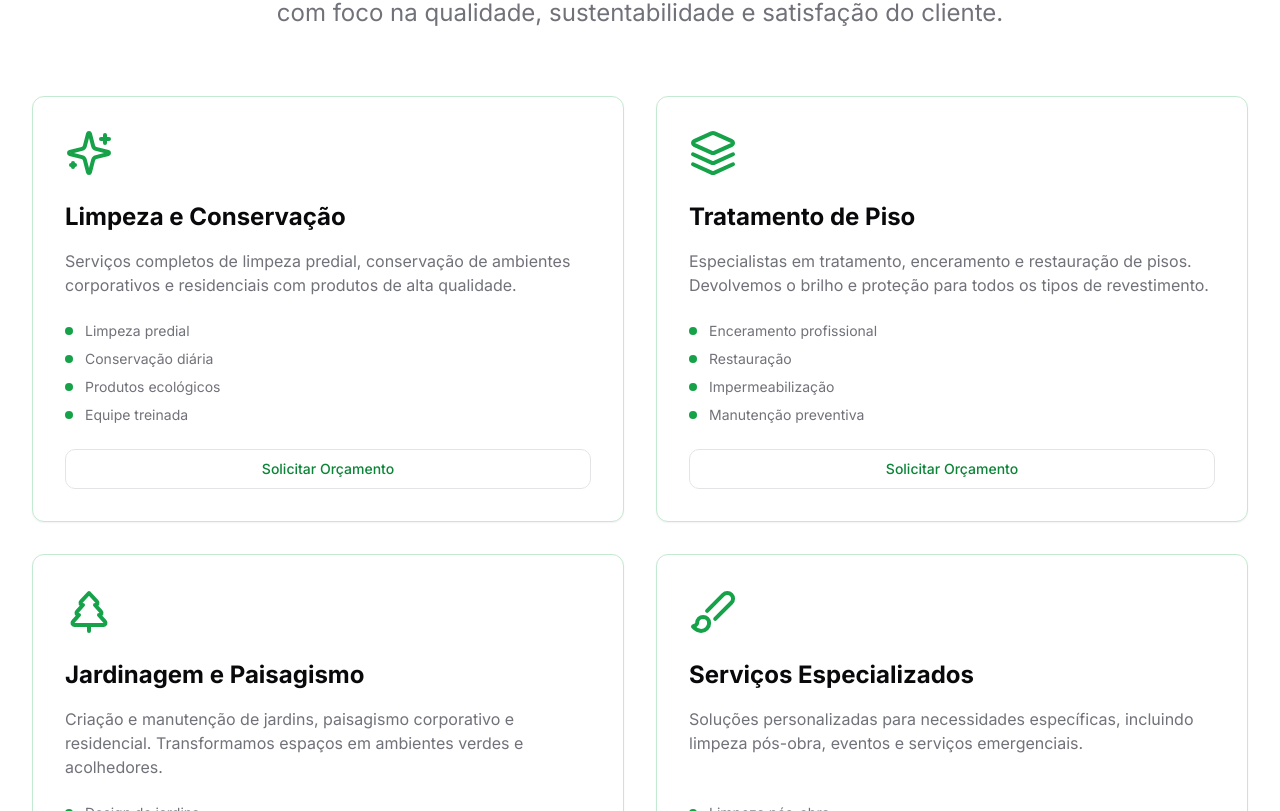
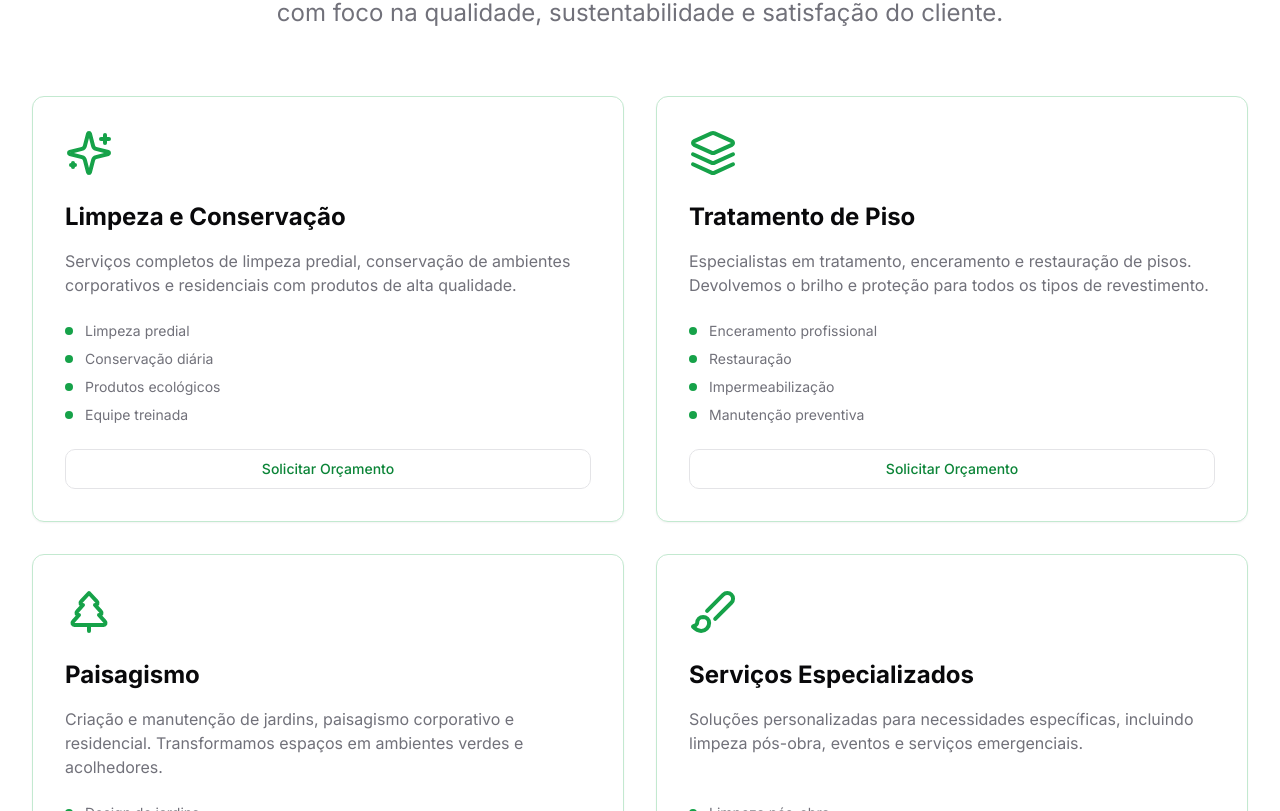
Before and after one commit to DevZipMateus/vals-sparkle-site, a React (Vite) app: page / in a window 1280 px wide. Shown: the part 2786-3597 px from the top of the page. Built offline with nearby package versions, Linux system fonts and the light colour scheme.

Commit message:
Change "Jardinagem" to "Paisagismo"

```diff
--- a/src/components/About.tsx
+++ b/src/components/About.tsx
@@ -42,7 +42,7 @@ const About = () => {
 
             <div className="space-responsive-sm text-muted-foreground leading-relaxed text-center lg:text-left">
               <p className="text-responsive-base">
-                Localizada na cidade de <strong className="text-foreground">Sorocaba - SP</strong>, a Val's Limpeza e Jardinagem é uma empresa especializada em terceirização de mão de obra.
+                Localizada na cidade de <strong className="text-foreground">Sorocaba - SP</strong>, a Val's Limpeza e Paisagismo é uma empresa especializada em terceirização de mão de obra.
               </p>
 
               <p className="text-responsive-sm">
--- a/src/components/Contact.tsx
+++ b/src/components/Contact.tsx
@@ -238,7 +238,7 @@ Mensagem: ${formData.message}`;
                         <option value="">Selecione um serviço</option>
                         <option value="limpeza-conservacao">Limpeza e Conservação</option>
                         <option value="tratamento-piso">Tratamento de Piso</option>
-                        <option value="jardinagem-paisagismo">Jardinagem e Paisagismo</option>
+                        <option value="jardinagem-paisagismo">Paisagismo</option>
                         <option value="servicos-especializados">Serviços Especializados</option>
                         <option value="multiplos-servicos">Múltiplos Serviços</option>
                       </select>
--- a/src/components/Footer.tsx
+++ b/src/components/Footer.tsx
@@ -38,7 +38,7 @@ const Footer = () => {
               </li>
               <li>
                 <a href="#servicos" className="hover:text-white transition-colors">
-                  Jardinagem e Paisagismo
+                  Paisagismo
                 </a>
               </li>
               <li>
--- a/src/components/Hero.tsx
+++ b/src/components/Hero.tsx
@@ -89,7 +89,7 @@ const Hero = () => {
           {/* Image */}
           <div className="relative animate-slide-in order-first lg:order-last">
             <div className="relative max-w-sm sm:max-w-md mx-auto">
-              <img src="/lovable-uploads/a1235aaa-314b-46df-bb17-995c20e6fdbb.png" alt="Val's Limpeza e Paisagismo - Serviços profissionais de limpeza e jardinagem" className="w-full h-auto drop-shadow-2xl" />
+              <img src="/lovable-uploads/a1235aaa-314b-46df-bb17-995c20e6fdbb.png" alt="Val's Limpeza e Paisagismo - Serviços profissionais de limpeza e paisagismo" className="w-full h-auto drop-shadow-2xl" />
               <div className="absolute -bottom-4 -right-4 w-16 h-16 sm:w-24 sm:h-24 bg-nature-500/20 rounded-full blur-2xl animate-pulse"></div>
             </div>
           </div>
--- a/src/components/ImageCarousel.tsx
+++ b/src/components/ImageCarousel.tsx
@@ -31,7 +31,7 @@ const ImageCarousel = () => {
     },
     {
       src: '/lovable-uploads/imagens/Imagem%20do%20WhatsApp%20de%202025-09-08%20à(s)%2017.01.19_eaec2be7.jpg',
-      alt: 'Serviços de jardinagem e paisagismo'
+      alt: 'Serviços de paisagismo'
     },
     {
       src: '/lovable-uploads/imagens/Imagem%20do%20WhatsApp%20de%202025-09-08%20à(s)%2017.01.20_118df18e.jpg',
--- a/src/components/Services.tsx
+++ b/src/components/Services.tsx
@@ -20,7 +20,7 @@ const Services = () => {
     },
     {
       icon: <TreePine className="h-8 w-8 sm:h-12 sm:w-12 text-primary" />,
-      title: "Jardinagem e Paisagismo",
+      title: "Paisagismo",
       description: "Criação e manutenção de jardins, paisagismo corporativo e residencial. Transformamos espaços em ambientes verdes e acolhedores.",
       features: ["Design de jardins", "Manutenção regular", "Plantio especializado", "Irrigação automática"]
     },
```
